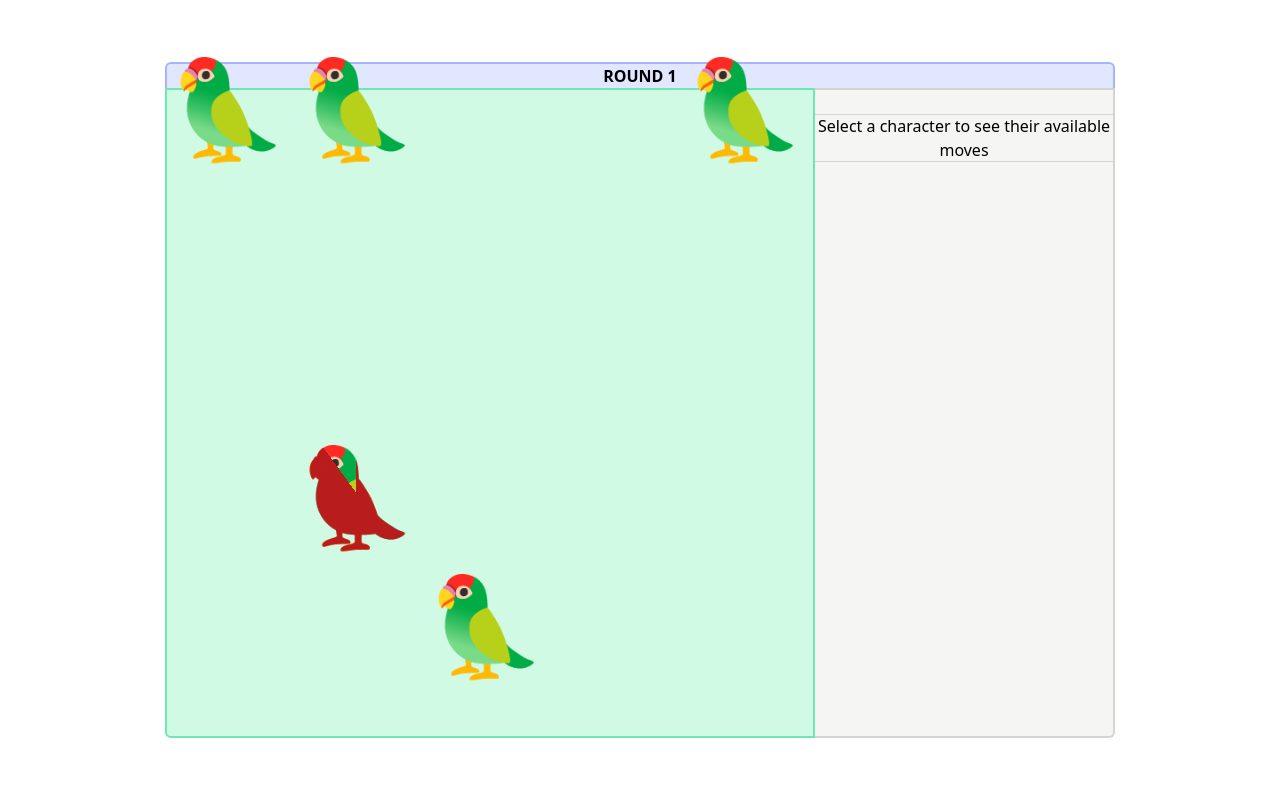
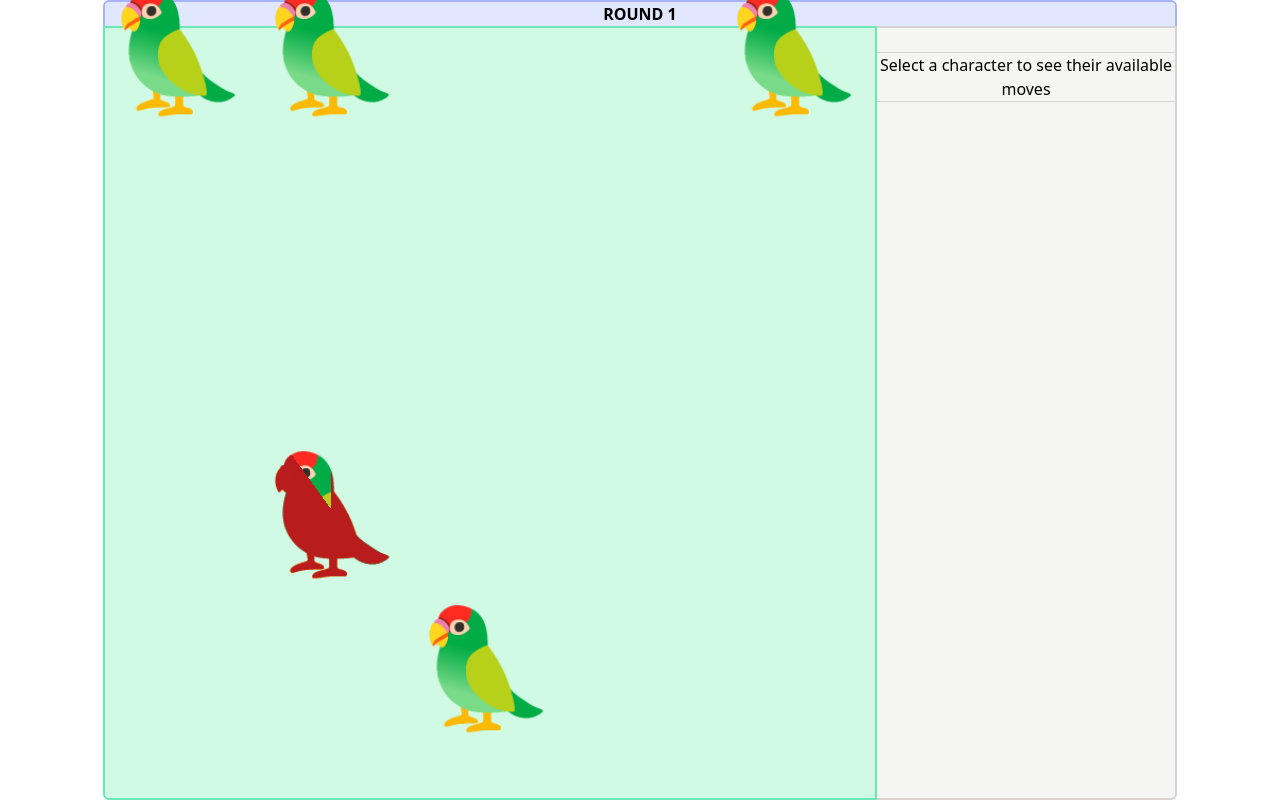
Before and after one commit to PawelMarcinowski11/WildBrawlTactics, an Angular app: page / in a window 1280 px wide. Built offline with nearby package versions, Linux system fonts and the light colour scheme.

Commit message:
rwd fixes

```diff
--- a/src/app/components/character-preview/character-preview.component.html
+++ b/src/app/components/character-preview/character-preview.component.html
@@ -3,16 +3,24 @@
     available
       ? 'bg-amber-200 border-amber-400'
       : 'bg-stone-100 border-stone-300'
-  }} border-b-2 border-r-2 rounded-br-md max-lg:rounded-bl-md max-lg:border-l-2 lg:border-t-2 "
+  }} border-b-2 border-r-2 rounded-br-md max-md:rounded-bl-md max-md:border-l-2 md:border-t-2 "
 >
   <span class="{{ selectedCharacter ? '' : 'invisible' }}"
     >HP: {{ selectedCharacter?.hp }} / {{ selectedCharacter?.max_hp }}</span
   >
-  <div class="flex flex-col xs:flex-row lg:flex-col">
+  <div class="flex flex-col xs:flex-row md:flex-col">
     <div
-      *ngFor="let action of selectedCharacter?.actions; let last = last"
-      class="w-full border-t h-12 flex flex-col justify-center {{
-        last ? 'lg:border-b' : 'xs:max-lg:border-r'
+      *ngFor="
+        let action of selectedCharacter?.actions;
+        let last = last;
+        let first = first
+      "
+      class="w-full border-t min-h-[3rem] flex flex-col justify-center {{
+        first ? 'xs:max-md:rounded-bl-md' : ''
+      }} {{
+        last
+          ? 'md:border-b max-xs:rounded-bl-md max-md:rounded-br-md'
+          : 'xs:max-md:border-r'
       }} {{
         action === selectedAction
           ? 'bg-amber-300 hover:bg-amber-100 border-amber-400'
@@ -26,7 +34,7 @@
     </div>
     <div
       *ngIf="!selectedCharacter"
-      class="w-full border-t lg:border-b h-12 flex flex-col justify-center border-stone-300 text-center"
+      class="w-full border-t md:border-b min-h-[3rem] flex flex-col justify-center border-stone-300 text-center"
     >
       {{ "Select a character to see their available moves" }}
     </div>
--- a/src/app/components/character/character.component.html
+++ b/src/app/components/character/character.component.html
@@ -5,10 +5,10 @@
 >
   <div
     *ngIf="isEnemy() || isSelected() || isFriendly()"
-    class="h-full w-full absolute p-2 md:p-4"
+    class="h-full w-full absolute p-2 xs:p-4"
   >
     <div
-      class="h-full w-full border-4 md:border-8 {{
+      class="h-full w-full border-4 xs:border-8 {{
         isEnemy()
           ? 'border-red-700'
           : isFriendly()
--- a/src/app/components/map/map.component.html
+++ b/src/app/components/map/map.component.html
@@ -1,18 +1,18 @@
 <div
-  class="flex h-screen justify-center content-center max-lg:flex-col flex-wrap"
+  class="flex h-screen justify-center content-center max-md:flex-col flex-wrap"
 >
   <div
-    class="w-full xs:w-11/12 md:w-3/4 lg:w-full flex justify-center content-center"
+    class="w-full max-md:max-w-[65vh] md:w-full flex justify-center content-center flex-grow relative"
   >
     <div
-      class="w-full lg:w-[950px] border-t-2 border-l-2 border-r-2 border-indigo-300 bg-indigo-100 text-center font-bold rounded-tl-md rounded-tr-md"
+      class="w-full md:w-[calc(min(100vh+300px-26px,100%))] border-t-2 border-l-2 border-r-2 border-indigo-300 bg-indigo-100 text-center font-bold rounded-tl-md rounded-tr-md max-md:absolute bottom-0"
     >
       {{ "Round " + roundNumber | uppercase }}
     </div>
   </div>
   <div
     (click)="deselect()"
-    class="w-full xs:w-11/12 md:w-3/4 lg:w-[650px] aspect-square bg-emerald-100 border-2 border-emerald-300 relative lg:rounded-bl-md"
+    class="w-full max-md:max-w-[65vh] md:w-[calc(min(100vh-26px,100vw-300px))] aspect-square bg-emerald-100 border-2 border-emerald-300 relative md:rounded-bl-md"
   >
     <ani-character
       @leave
@@ -23,8 +23,12 @@
       class="w-1/5 h-1/5 absolute block transition-all"
     ></ani-character>
   </div>
-  <div class="w-full xs:w-11/12 md:w-3/4 lg:w-[300px] lg:h-[650px] relative">
-    <ani-character-preview></ani-character-preview>
+  <div
+    class="w-full max-md:max-w-[65vh] md:w-[300px] md:h-[calc(min(100vh-26px,100vw-300px))] relative max-md:flex-grow"
+  >
+    <ani-character-preview
+      class="absolute w-full md:h-full"
+    ></ani-character-preview>
   </div>
 </div>
 <div
```
